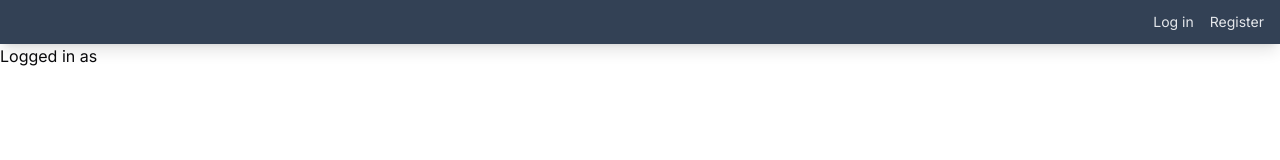
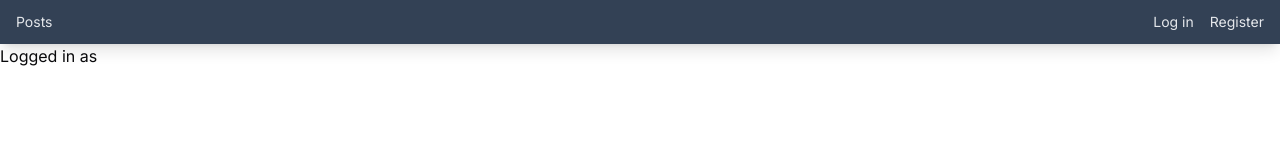
Before and after one commit to TvrtkoM/md-blog, a Next.js app: page / in a window 1280 px wide. Shown: the top 160 px of the page. Built offline with nearby package versions, Linux system fonts and the light colour scheme; no server answers.

Commit message:
add posts to navbar

```diff
--- a/src/components/NavBar.tsx
+++ b/src/components/NavBar.tsx
@@ -67,15 +67,20 @@ const NavBar = () => {
     <div className="h-11 w-full bg-slate-700 shadow-lg">
       <div className="container h-full max-w-screen-xl px-4">
         <div className="flex items-center justify-between h-full text-gray-200 text-sm">
-          {user && (
-            <div>
+          <div className="space-x-3">
+            {user && (
               <NavBarItem
                 label="Create Post"
                 selected={path === "/post/create"}
                 path="/post/create"
               />
-            </div>
-          )}
+            )}
+            <NavBarItem
+              label="Posts"
+              selected={path === "/posts"}
+              path="/posts"
+            />
+          </div>
           <div className="ml-auto">
             <AuthNav />
           </div>
```
